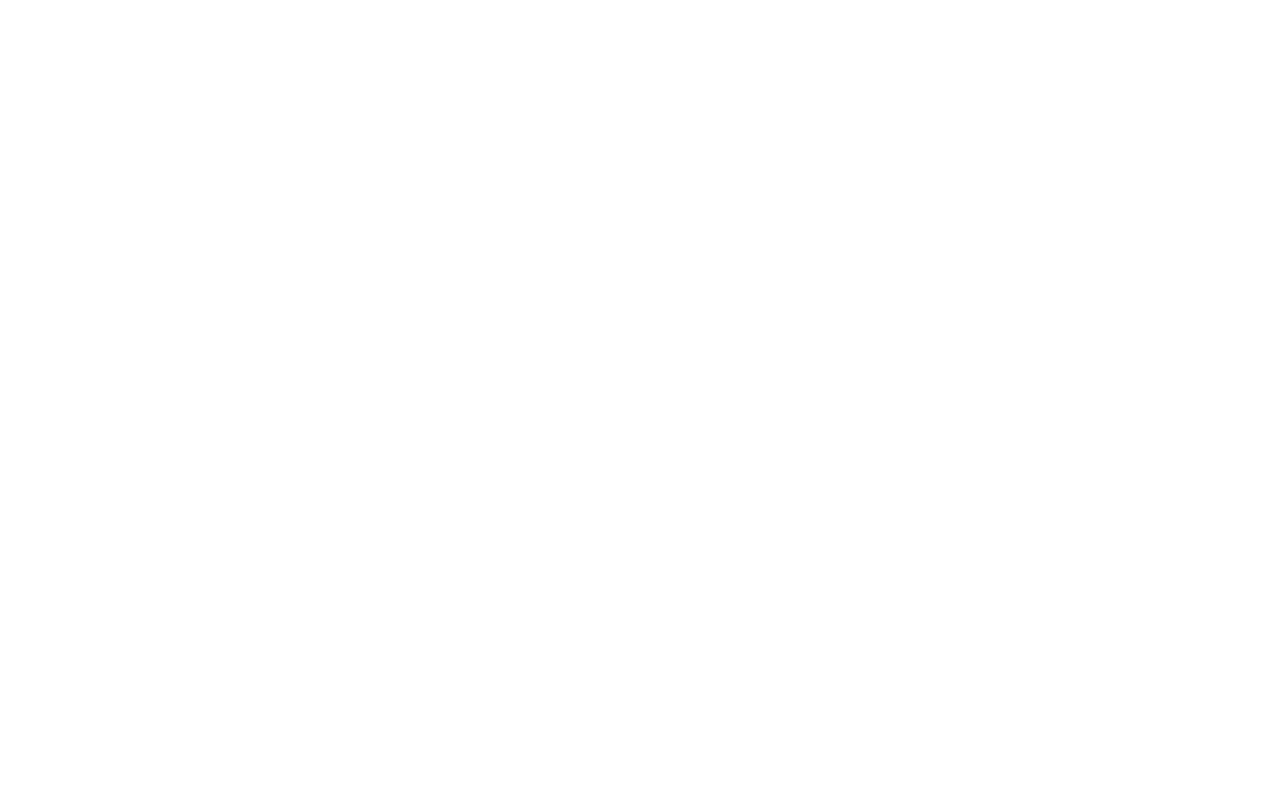
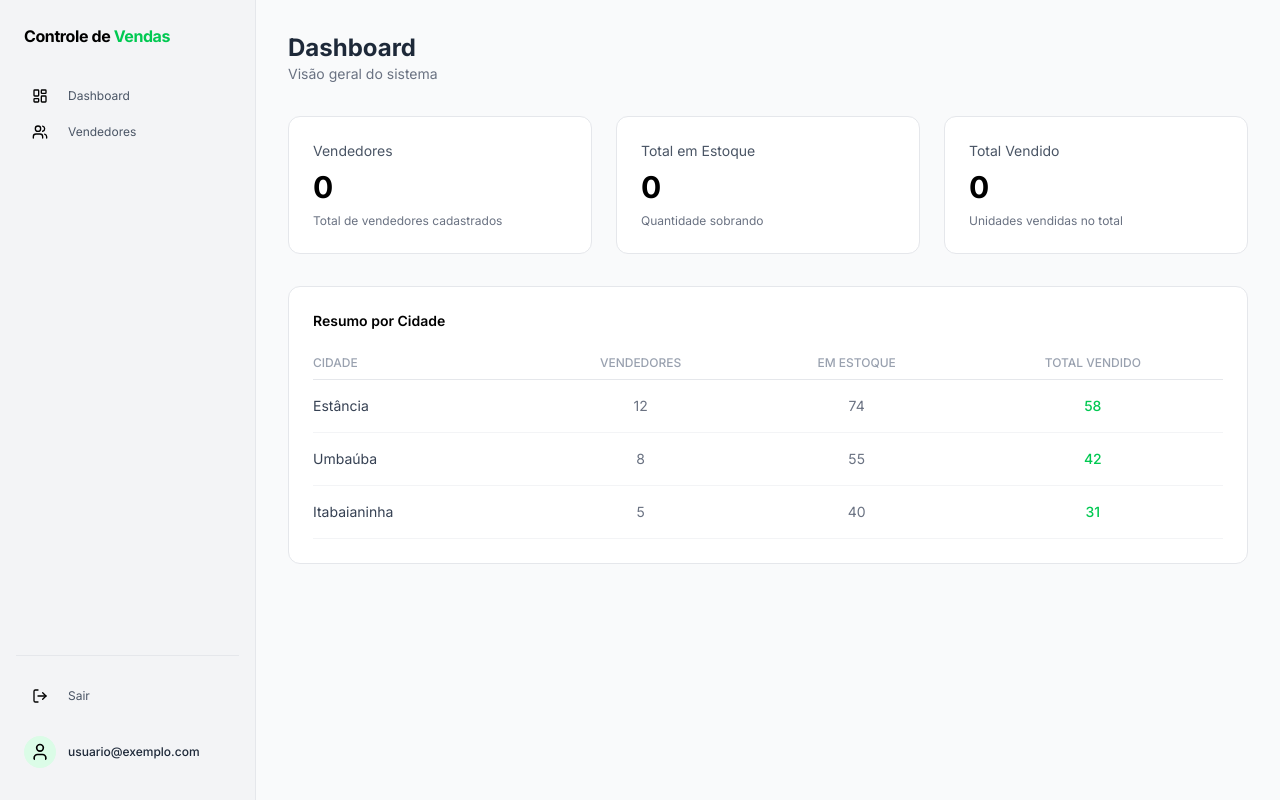
Before and after one commit to GabSouza6/controle-de-vendas, a React (Vite) app in the folder frontend/: page / in a window 1280 px wide. Built offline with nearby package versions, Linux system fonts and the light colour scheme.

Commit message:
feat: adiciona page de Dashboard

```diff
--- a/frontend/src/App.tsx
+++ b/frontend/src/App.tsx
@@ -1,8 +1,9 @@
+import Dashboard from "./pages/Dashboard/Dashboard";
 
 
 function App() {
   return (
-    <></>
+    <Dashboard></Dashboard>
   )
 }
 
--- a/frontend/src/pages/Dashboard/Dashboard.tsx
+++ b/frontend/src/pages/Dashboard/Dashboard.tsx
@@ -0,0 +1,89 @@
+import SideBar from "../../components/Sidebar/SideBar";
+import CardEstatistica from "../../components/CardEstatistica/CardEstatistica";
+
+const cidades = [
+  { cidade: "Estância", vendedores: 12, emEstoque: 74, totalVendido: 58 },
+  { cidade: "Umbaúba", vendedores: 8, emEstoque: 55, totalVendido: 42 },
+  { cidade: "Itabaianinha", vendedores: 5, emEstoque: 40, totalVendido: 31 },
+];
+
+const Dashboard = () => {
+  return (
+    <div className="flex min-h-screen bg-gray-50">
+      <SideBar />
+
+      <main className="flex-1 p-8">
+        <header className="mb-8">
+          <h1 className="text-2xl font-bold text-gray-800">Dashboard</h1>
+          <p className="text-sm text-gray-500">Visão geral do sistema</p>
+        </header>
+
+        <section className="grid grid-cols-1 md:grid-cols-3 gap-6 mb-8">
+          <CardEstatistica
+            titulo="Vendedores"
+            valor={0}
+            descricao="Total de vendedores cadastrados"
+          />
+          <CardEstatistica
+            titulo="Total em Estoque"
+            valor={0}
+            descricao="Quantidade sobrando"
+          />
+          <CardEstatistica
+            titulo="Total Vendido"
+            valor={0}
+            descricao="Unidades vendidas no total"
+          />
+        </section>
+
+        <div className="bg-white border border-gray-200 rounded-xl p-6 ">
+          <h2 className="text-sm font-semibold mb-4">Resumo por Cidade</h2>
+
+          <table className="w-full">
+            <thead>
+              <tr className="border-b border-gray-200 ">
+                <th className="text-xs text-gray-400 font-medium text-left py-2 px-0">
+                  CIDADE
+                </th>
+
+                <th className="text-xs text-gray-400 font-medium text-center py-2 ">
+                  VENDEDORES
+                </th>
+
+                <th className="text-xs text-gray-400 font-medium text-center py-2 ">
+                  EM ESTOQUE
+                </th>
+
+                <th className="text-xs text-gray-400 font-medium text-center py-2 ">
+                  TOTAL VENDIDO
+                </th>
+              </tr>
+            </thead>
+
+            <tbody>
+              {cidades.map((item) => (
+                <tr key={item.cidade} className="border-b border-gray-100">
+                  <td className="text-sm text-gray-700 py-4">{item.cidade}</td>
+
+                  <td className="text-sm text-gray-500 text-center py-4">
+                    {item.vendedores}
+                  </td>
+
+                  <td className="text-sm text-gray-500 text-center py-4">
+                    {item.emEstoque}
+                  </td>
+
+                  <td className="text-sm text-green-500 font-medium text-center py-4">
+                    {item.totalVendido}
+                  </td>
+                </tr>
+              ))}
+            </tbody>
+          </table>
+        </div>
+      </main>
+    </div>
+  );
+};
+
+export default Dashboard;
```
